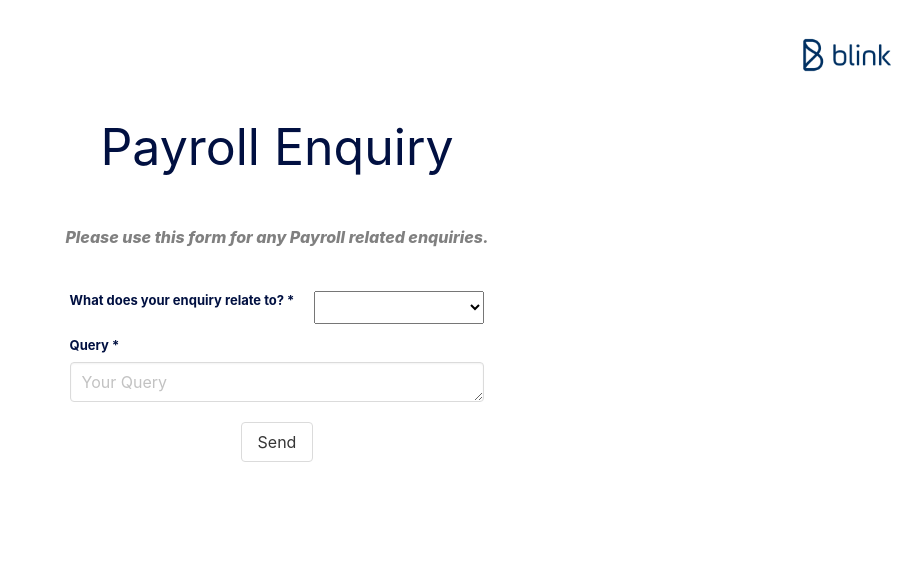
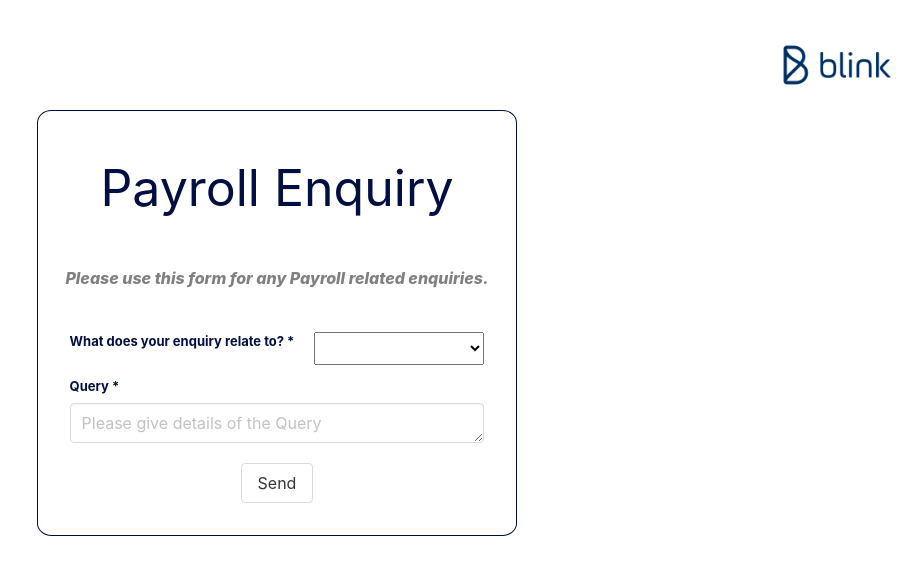
Before and after one commit to elsiedown/enquiry-form, a React (Create React App) app: page / in a window 1280 px wide. Shown: the top 574 px of the page, without its empty margins (363-1280 px from the left). Built offline with nearby package versions, Linux system fonts and the light colour scheme.

Commit message:
updated successful form submission

```diff
--- a/src/App.js
+++ b/src/App.js
@@ -4,11 +4,12 @@ import Blink from './images/blink-logo.png'
 
 function App() {
 
-  const {  handleSubmit } = useForm();
+  const { handleSubmit } = useForm();
 
   const [dateRequired, setDateRequired] = React.useState(false)
 
   const [enquiry, setEnquiry] = React.useState('')
+  const [enquirySent, setEnquirySent] = React.useState(false)
   const [date, setDate] = React.useState('')
   const [query, setQuery] = React.useState('')
 
@@ -31,6 +32,7 @@ function App() {
   }
 
   const onSubmit = () => {
+    setEnquirySent(true)
     console.log(`Enquiry received relating to ${enquiry} - Date (if applicable): ${date} - Message: ${query}`)
   }
 
@@ -40,7 +42,10 @@ function App() {
   return (
     <div className="main">
       <img src={Blink} alt="logo"></img>
+      <div className="form-section">
         <h1>Payroll Enquiry</h1>
+        {!enquirySent ?
+          <>
             <p>Please use this form for any Payroll related enquiries.</p>
             <form className="column is-offset" onSubmit={handleSubmit(onSubmit)}>
               <div className="field">
@@ -80,7 +85,7 @@ function App() {
                 <div className="control is-fullwidth">
                   <textarea
                     className='input is-fullwidth'
-              placeholder="Your Query"
+                    placeholder="Please give details of the Query"
                     name="query"
                     required={true}
                     onChange={handleQueryChange}
@@ -91,6 +96,14 @@ function App() {
                 <button type="submit" className="button">Send</button>
               </div>
             </form>
+          </>
+          :
+          <>
+            <p>Enquiry Sent!</p>
+            <p>Someone will get back to you as soon as possible.</p>
+          </>
+        }
+      </div>
     </div>
   )
 }
--- a/src/styles/main.scss
+++ b/src/styles/main.scss
@@ -7,13 +7,14 @@
   padding: 20px;
 }
 
-img {
-  height: 70px;
-  width: 100px;;
-  object-fit: cover;
-  margin: 0;
-  display: block;
-  margin-left: auto;
+.form-section {
+  display: flex;
+  align-items: center;
+  flex-direction: column;
+  justify-content: center;
+  padding: 20px;
+  border: 1px #011041 solid;
+  border-radius: 3%;
 }
 
 h1 {
@@ -28,8 +29,17 @@ p {
   margin-bottom: 30px;
   color: grey;
   font-weight: 800;
+  text-align: Center;
 }
 
+img {
+  height: 90px;
+  width: 120px;;
+  object-fit: cover;
+  margin: 0;
+  display: block;
+  margin-left: auto;
+}
 
 .field {
   display: flex;
```
Lines whose indentation alone changed are shown as unchanged.
